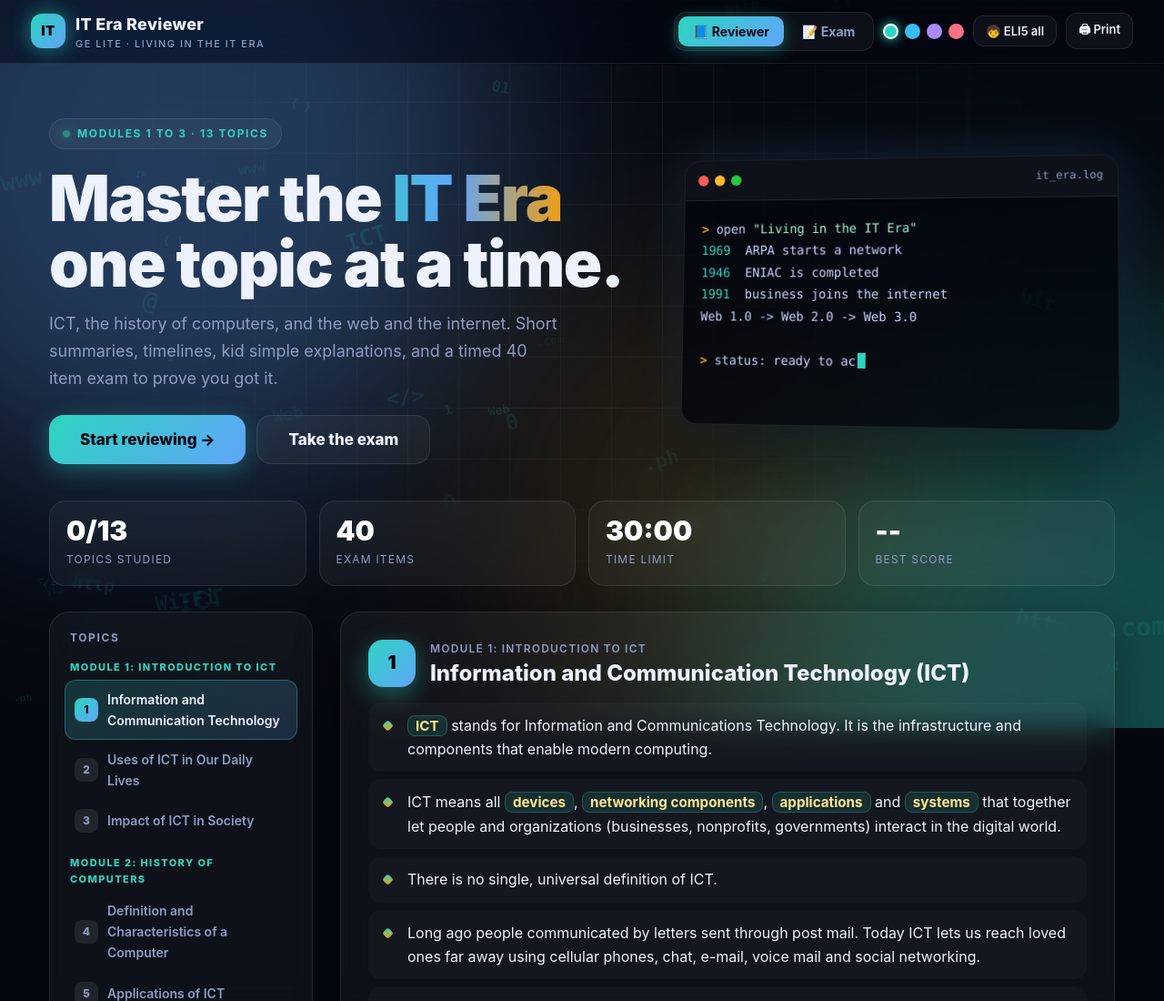
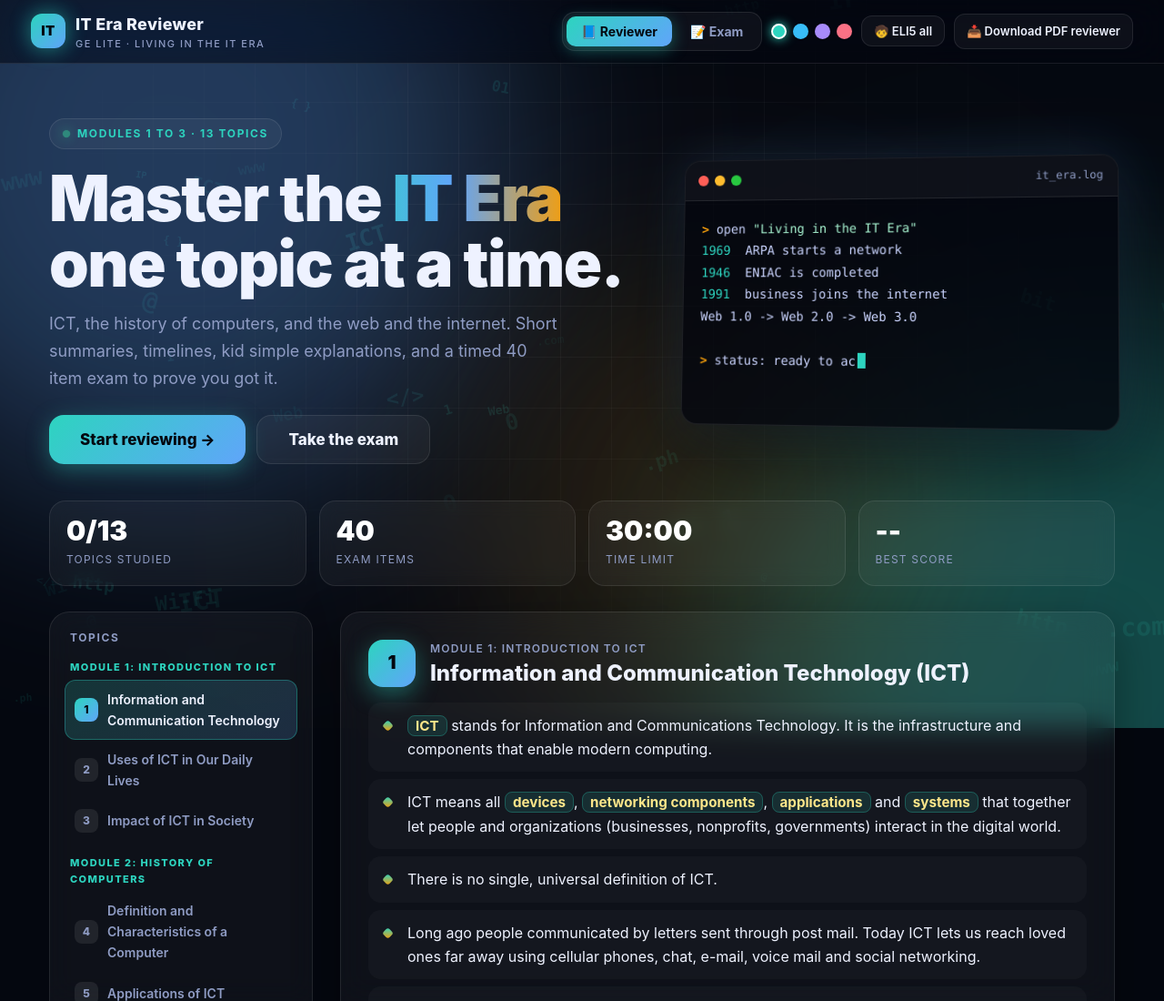
Before and after one commit to kokeck4-oss/LIT-ERA, a plain HTML site: page index.html in a window 1280 px wide. Shown: the top 1100 px of the page at 91% size. Drawn offline with Linux system fonts and the light colour scheme.

Commit message:
Add files via upload

```diff
--- a/index.html
+++ b/index.html
@@ -48,6 +48,7 @@ header{position:sticky;top:0;z-index:60;display:flex;align-items:center;gap:10px
 .dots b.on{border-color:#fff;box-shadow:0 0 12px currentColor}
 .ibtn{background:var(--glass);border:1px solid var(--line);color:var(--txt);padding:8px 13px;border-radius:12px;cursor:pointer;font-weight:600;font-size:13px;transition:.25s}
 .ibtn:hover{border-color:var(--ac);box-shadow:0 0 18px color-mix(in srgb,var(--ac) 35%,transparent);transform:translateY(-1px)}
+a.ibtn{display:inline-block;text-decoration:none}
 
 /* ---------- buttons ---------- */
 .btn{background:linear-gradient(135deg,var(--ac),var(--ac2));color:#04070f;border:0;padding:12px 22px;border-radius:14px;font-weight:800;cursor:pointer;font-size:15px;box-shadow:0 6px 24px color-mix(in srgb,var(--ac) 35%,transparent);transition:.25s}
@@ -225,7 +226,7 @@ footer{text-align:center;color:var(--mut);font-size:13px;padding:30px 0 10px}
 }
 @media(prefers-reduced-motion:reduce){*{animation:none!important;transition:none!important}}
 
-/* ---------- print (Print button saves the reviewer as PDF) ---------- */
+/* ---------- print ---------- */
 @media print{
   #fx,.aurora,.grid,header,.hero,.stats,#side,.cta,.eli .btn,#exh,#exam,footer,#prog,#confetti{display:none!important}
   body{background:#fff;color:#111}
@@ -261,7 +262,7 @@ footer{text-align:center;color:var(--mut);font-size:13px;padding:30px 0 10px}
     <b style="background:#fb7185;color:#fb7185" data-t="rose"></b>
   </div>
   <button class="ibtn" onclick="toggleAll()">&#129490; ELI5 all</button>
-  <button class="ibtn" onclick="printRev()">&#128424; Print</button>
+  <a class="ibtn" href="GE_LITE_Reviewer.pdf" download="GE_LITE_Reviewer.pdf">&#128229; Download PDF reviewer</a>
 </header>
 
 <main class="wrap">
@@ -388,8 +389,6 @@ T.forEach((x,i)=>{
 function toggleDone(i){const k=done.indexOf(i);if(k>=0)done.splice(k,1);else done.push(i);ls.set('geDone',JSON.stringify(done));updStats()}
 let allOn=false;
 function toggleAll(){allOn=!allOn;document.querySelectorAll('.e5').forEach(e=>e.classList.toggle('on',allOn));if(!examActive)show('rev')}
-function printRev(){if(examActive)return;show('rev');setTimeout(()=>window.print(),150)}
-
 /* reveal + scroll spy + spotlight */
 const io=new IntersectionObserver(es=>es.forEach(e=>{if(e.isIntersecting)e.target.classList.add('in')}),{threshold:.05});
 document.querySelectorAll('.rv').forEach(c=>io.observe(c));
```
Also changed, not shown: 1 other file.
